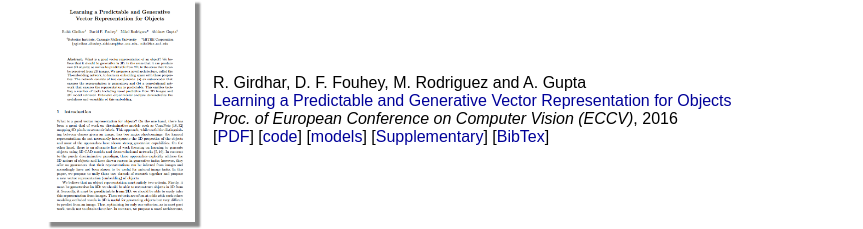
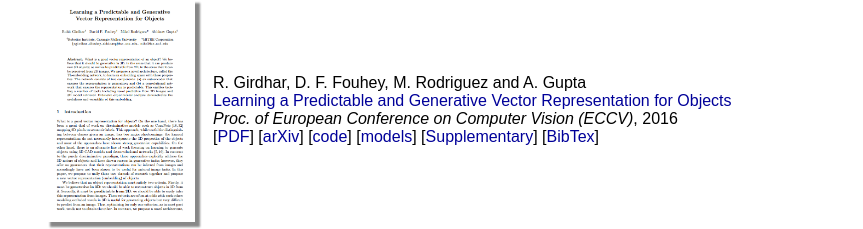
Before and after one commit to rohitgirdhar/GenerativePredictableVoxels, a plain HTML site: page index.html in a window 1280 px wide. Shown: the part 1042-1271 px from the top of the page, without its empty margins (208-1071 px from the left). Drawn offline with Linux system fonts and the light colour scheme.

Commit message:
arxiv link

```diff
--- a/index.html
+++ b/index.html
@@ -88,7 +88,7 @@ Vector Representation for Objects</strong></h1>
 R. Girdhar, D. F. Fouhey, M. Rodriguez and A. Gupta <br/>
 <a href="https://github.com/rohitgirdhar/GenerativePredictableVoxels">Learning a Predictable and Generative Vector Representation for Objects</a> <br/>
 <i>Proc. of European Conference on Computer Vision (ECCV)</i>, 2016 <br/>
-[<a href="docs/paper.pdf">PDF</a>] [<a href="https://github.com/rohitgirdhar/GenerativePredictableVoxels">code</a>] [<a href="https://github.com/rohitgirdhar/GenerativePredictableVoxels#download-pre-trained-models">models</a>] [<a href="docs/suppl.pdf">Supplementary</a>] [<a href="javascript:togglevis('girdhar16b')" id="girdhar14b">BibTex</a>]
+[<a href="docs/paper.pdf">PDF</a>] [<a href="https://arxiv.org/abs/1603.08637">arXiv</a>] [<a href="https://github.com/rohitgirdhar/GenerativePredictableVoxels">code</a>] [<a href="https://github.com/rohitgirdhar/GenerativePredictableVoxels#download-pre-trained-models">models</a>] [<a href="docs/suppl.pdf">Supplementary</a>] [<a href="javascript:togglevis('girdhar16b')" id="girdhar14b">BibTex</a>]
 </table>
 
 <table class="bibtex" style="display:none" id="girdhar16b"><tr><td>
```
